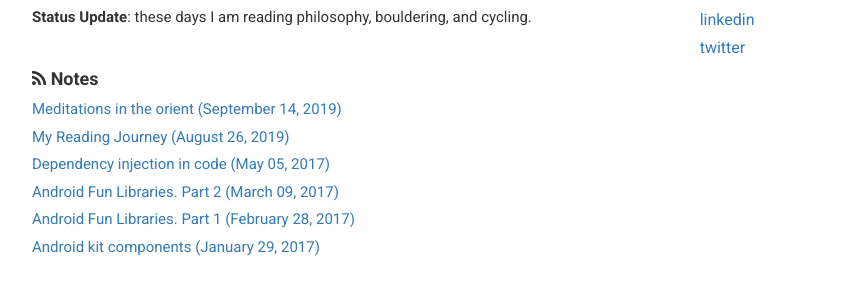
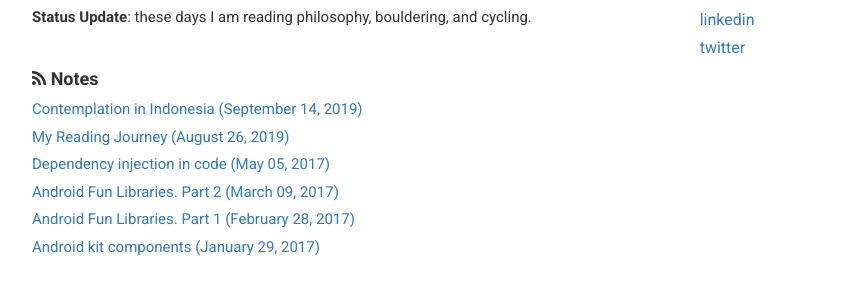
Before and after one commit to ianomad/ianomad.github.io, a Jekyll site: the page built from index.html, in a window 1280 px wide. Shown: the part 249-541 px from the top of the page, without its empty margins (223-1066 px from the left). Built offline with Jekyll 4.4.1, drawn with Linux system fonts in a browser that asks for light colours; nearby versions of some CDN libraries.

Commit message:
Orient to Indonesia

```diff
--- a/_posts/2019-09-14-Contemplations-in-bali.md
+++ b/_posts/2019-09-14-Contemplations-in-bali.md
@@ -1,6 +1,6 @@
 ---
 layout: post
-title:  "Meditations in the orient"
+title:  "Contemplation in Indonesia"
 date:   2019-09-14
 categories: reading
 excerpt: "Contemplation while my being in Bali. Indonesia."
```
